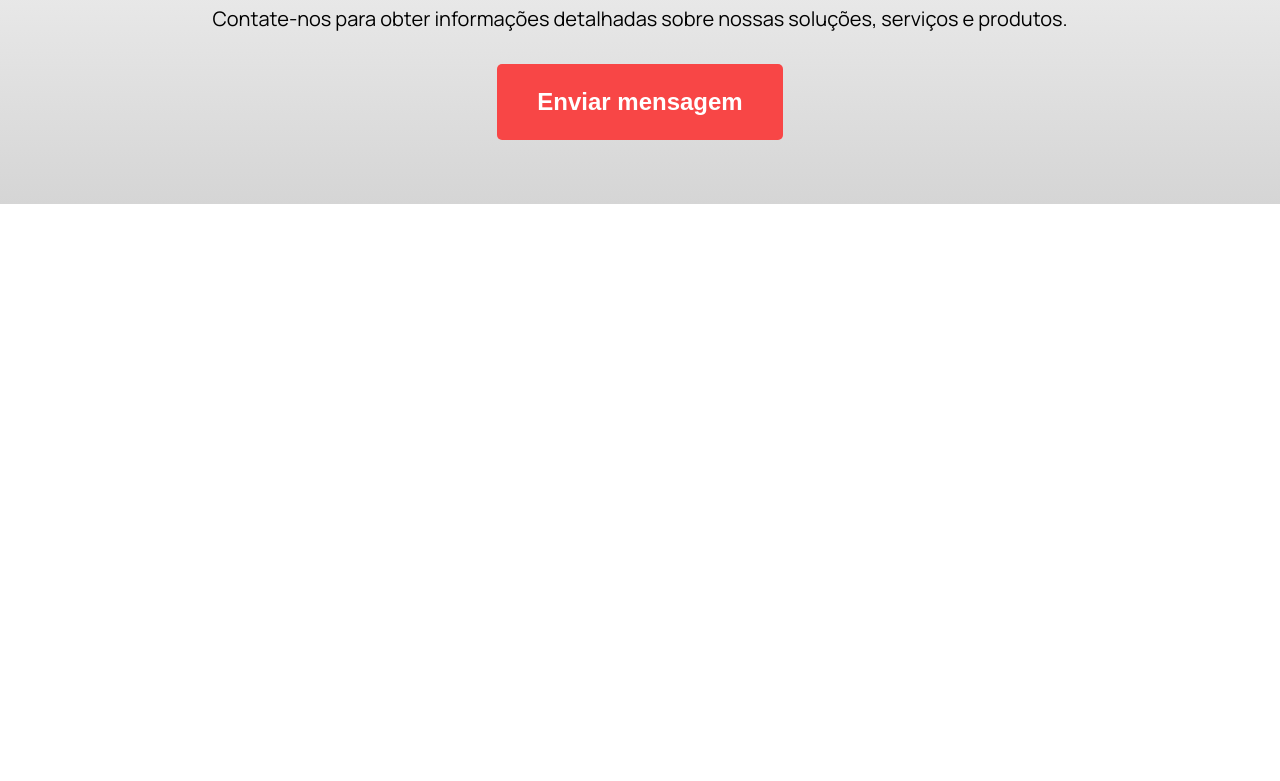
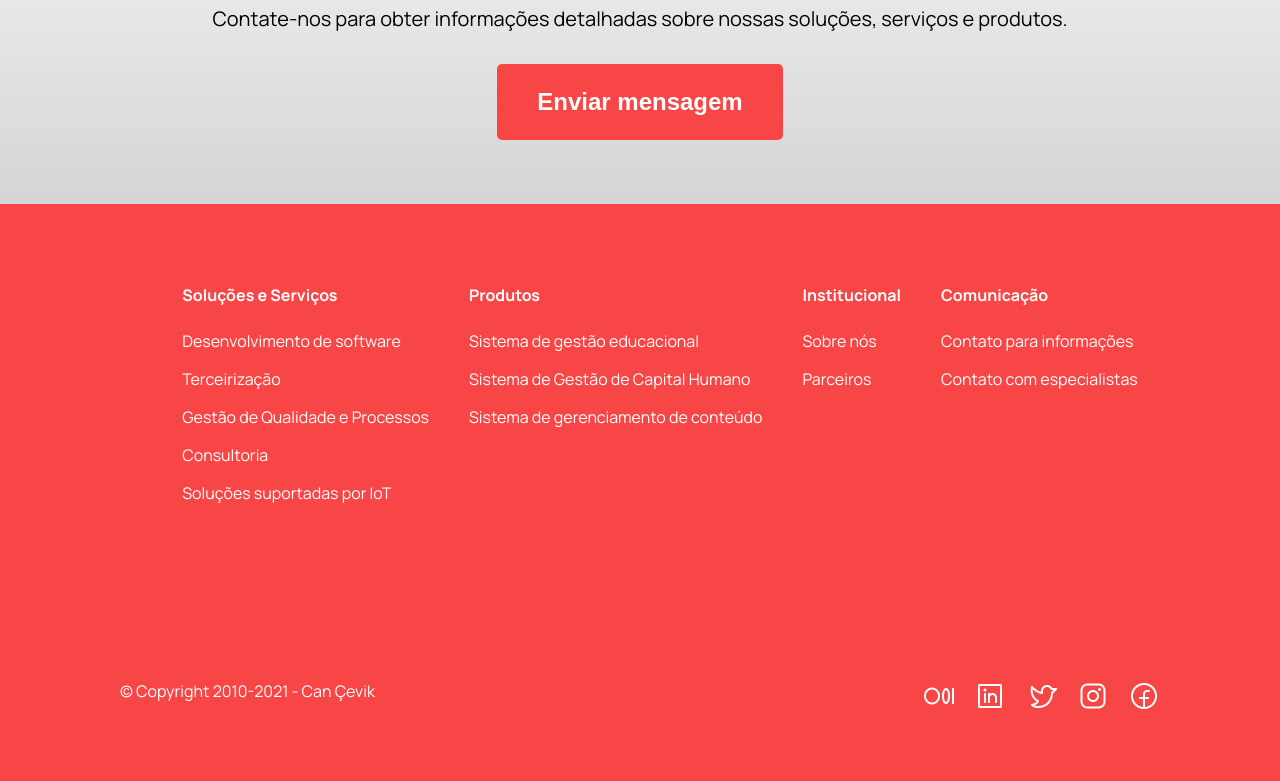
Before and after one commit to EscolaDnc/Responsividade-css, a plain HTML site: page index.html in a window 1280 px wide. Shown: the part 2626-3407 px from the top of the page. Before the commit the page ends 2830 px from the top, so only its background shows below. Drawn offline with Linux system fonts and the light colour scheme.

Commit message:
flexbox - footer

```diff
--- a/index.html
+++ b/index.html
@@ -94,6 +94,54 @@
           <button class="contact-button">Enviar mensagem</button>
         </div>
       </section>
+      <footer>
+        <section>
+          <ul>
+            <li class="footer-list-title">Soluções e Serviços</li>
+            <li>Desenvolvimento de software</li>
+            <li>Terceirização</li>
+            <li>Gestão de Qualidade e Processos</li>
+            <li>Consultoria</li>
+            <li>Soluções suportadas por IoT</li>
+          </ul>
+          <ul>
+            <li class="footer-list-title">Produtos</li>
+            <li>Sistema de gestão educacional</li>
+            <li>Sistema de Gestão de Capital Humano</li>
+            <li>Sistema de gerenciamento de conteúdo</li>
+          </ul>
+          <ul>
+            <li class="footer-list-title">Institucional</li>
+            <li>Sobre nós</li>
+            <li>Parceiros</li>
+          </ul>
+          <ul>
+            <li class="footer-list-title">Comunicação</li>
+            <li>Contato para informações</li>
+            <li>Contato com especialistas</li>
+          </ul>
+        </section>
+        <section class="footer-copyright">
+          <div>© Copyright 2010-2021 - Can Çevik</div>
+          <div>
+            <a href="#">
+              <img src="./assets/medium.png" alt="" />
+            </a>
+            <a href="#">
+              <img src="./assets/linkedin.png" alt="" />
+            </a>
+            <a href="#">
+              <img src="./assets/twitter.png" alt="" />
+            </a>
+            <a href="#">
+              <img src="./assets/instagram.png" alt="" />
+            </a>
+            <a href="#">
+              <img src="./assets/facebook.png" alt="" />
+            </a>
+          </div>
+        </section>
+      </footer>
     </main>
   </body>
 </html>
--- a/style.css
+++ b/style.css
@@ -39,6 +39,27 @@ button {
 
 button:hover {
   opacity: 0.8;
+}
+
+footer {
+  padding: 6.4rem 12rem;
+  background-color: #f84646;
+  font-size: 1.6rem;
+  color: #fff;
+}
+
+footer > section {
+  display: flex;
+  justify-content: center;
+}
+
+footer > section > ul > li {
+  list-style: none;
+  margin-bottom: 1.6rem;
+}
+
+footer > section > ul > li:last-child {
+  margin-bottom: 0;
 }
 
 #menu {
@@ -165,3 +186,23 @@ button:hover {
 .background-gradient {
   background: linear-gradient(180deg, #fff, #d5d5d5);
 }
+
+.footer-list-title {
+  margin-bottom: 2.4rem;
+  font-weight: 700;
+}
+
+.footer-copyright {
+  display: flex;
+  justify-content: space-between;
+  margin-top: 16rem;
+}
+
+.footer-copyright > div > a {
+  margin-right: 1.6rem;
+  text-decoration: none;
+}
+
+.footer-copyright > div > a:last-child {
+  margin-right: 0;
+}
```
Also changed, not shown: assets/facebook.png (added), assets/instagram.png (added), assets/linkedin.png (added), assets/medium.png (added), assets/twitter.png (added).
